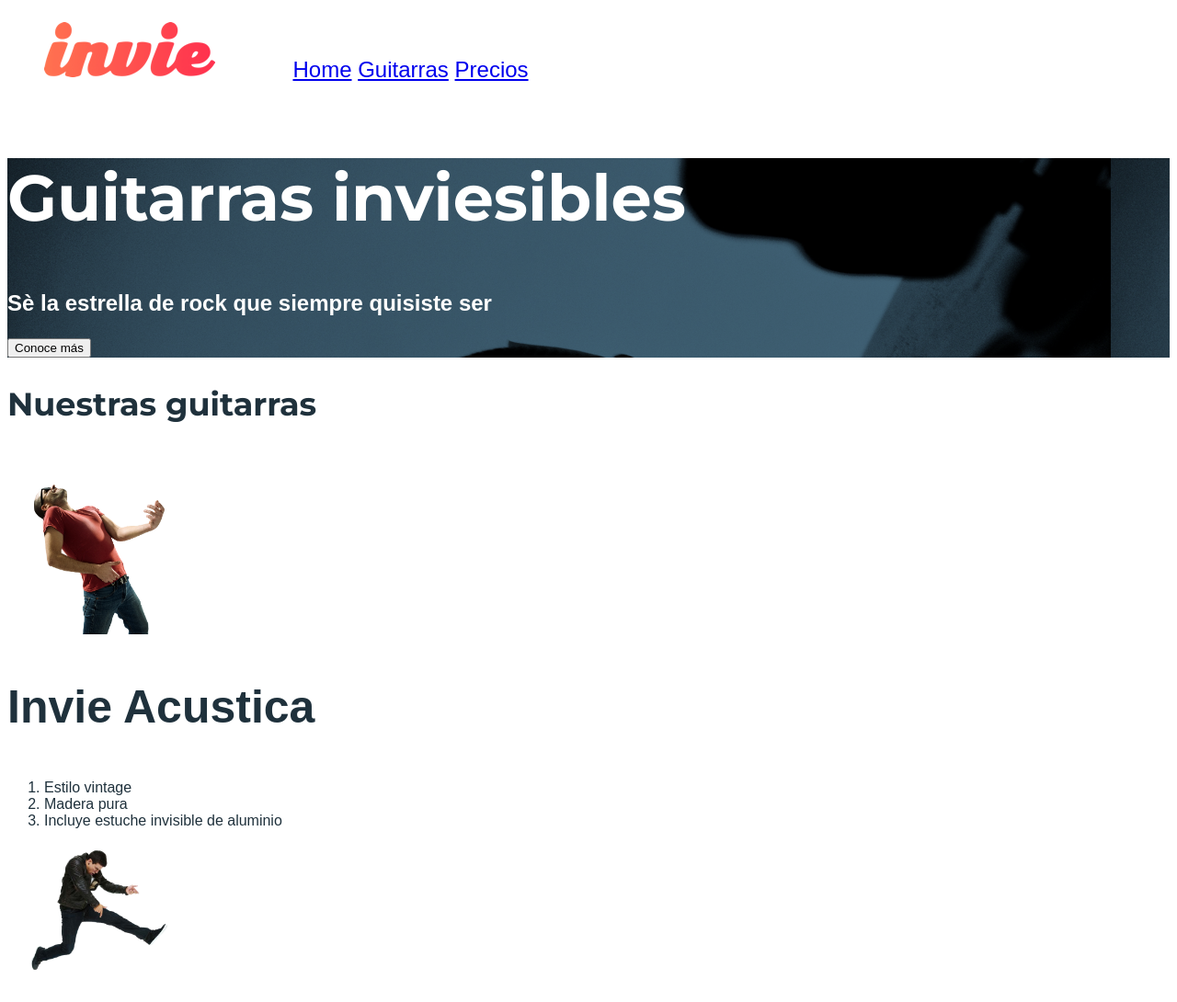
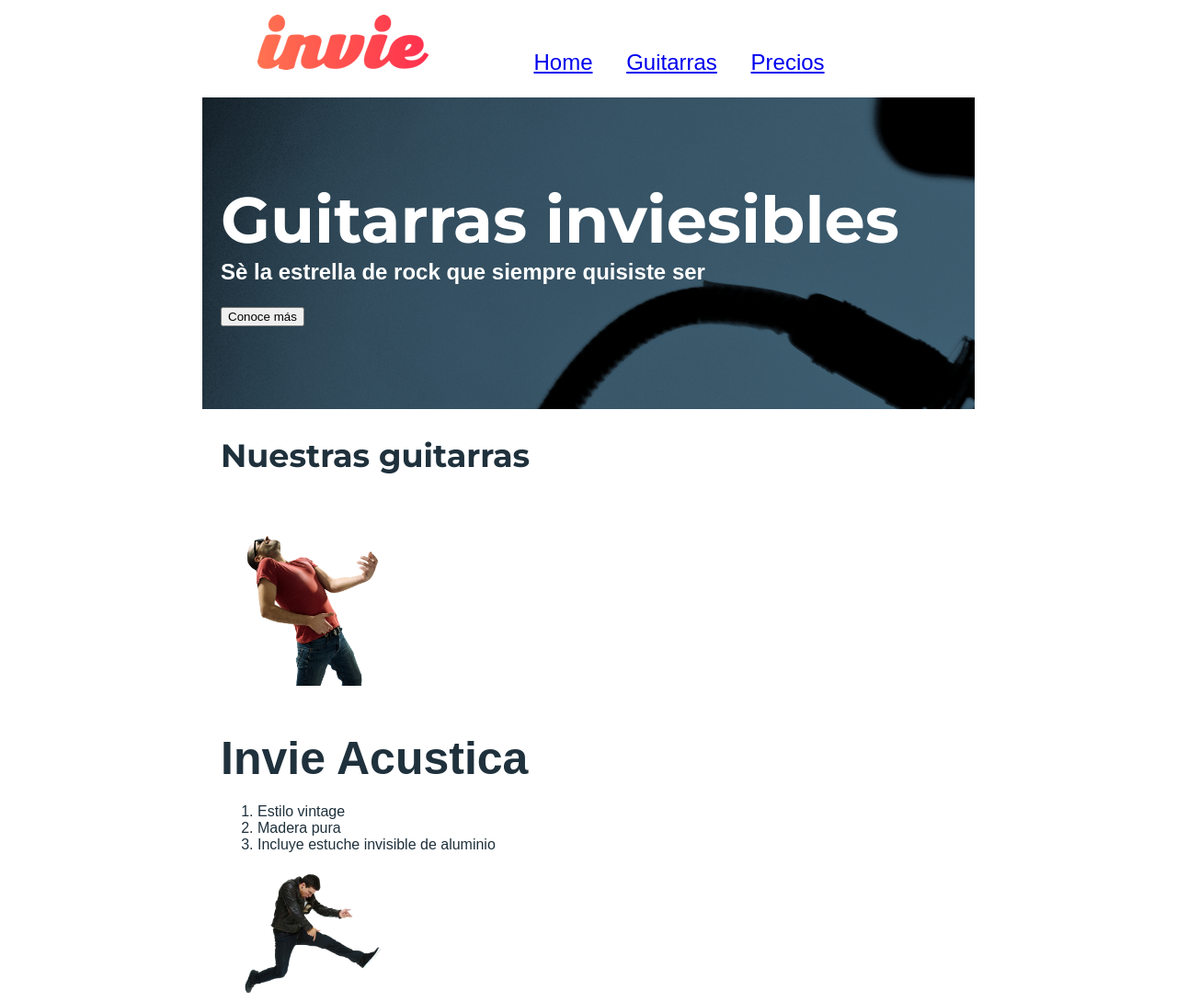
Before and after one commit to HarpeBlue/Invie-Desarrollo-web, a plain HTML site: page index.html in a window 1280 px wide. Shown: the top 1090 px of the page at 92% size. Drawn offline with Linux system fonts and the light colour scheme; a web font is replaced by a local one.

Commit message:
Aplicando modelo de caja.

```diff
--- a/css/invie.css
+++ b/css/invie.css
@@ -1,23 +1,30 @@
 body
 {
   font-family: 'allerta', sans-serif;
+  margin: 0;
 }
 .titulo
 {
   font-size: 70px;
   font-family: 'Montserrat', sans-serif;
+  margin-bottom: 0;
+  margin-top: 70px;
 }
 .title-a
 {
   font-size: 24px;
+  margin-top: 0;
 }
 .title-b
 {
   font-size: 50px;
+  margin-bottom: 20px;
 }
 .guitarras
 {
   color: #1F313C;
+  width: 800px;
+  margin: auto;
 }
 .guitarras h2
 {
@@ -28,6 +35,13 @@ body
 {
   background-image: url('../images/background.png');
   color: white;
+  padding: 20px;
+  width: 800px;
+  margin: auto;
+}
+.portada button
+{
+  margin-bottom: 70px;
 }
 .menu
 {
@@ -37,8 +51,14 @@ body
 .menu li
 {
   display: inline-block;
+  margin-left: 30px;
 }
 .logotipo
 {
   display: inline-block;
 }
+.header
+{
+  width: 800px;
+  margin: auto;
+}
```
